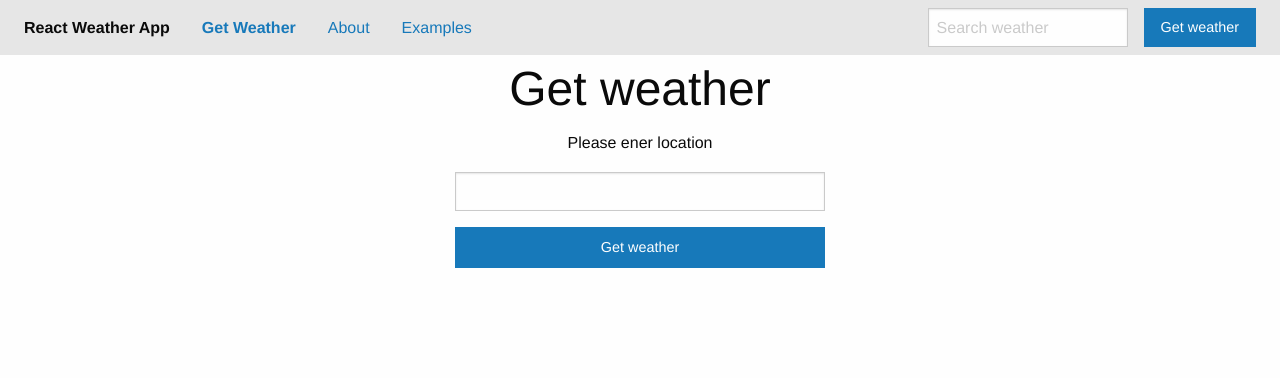
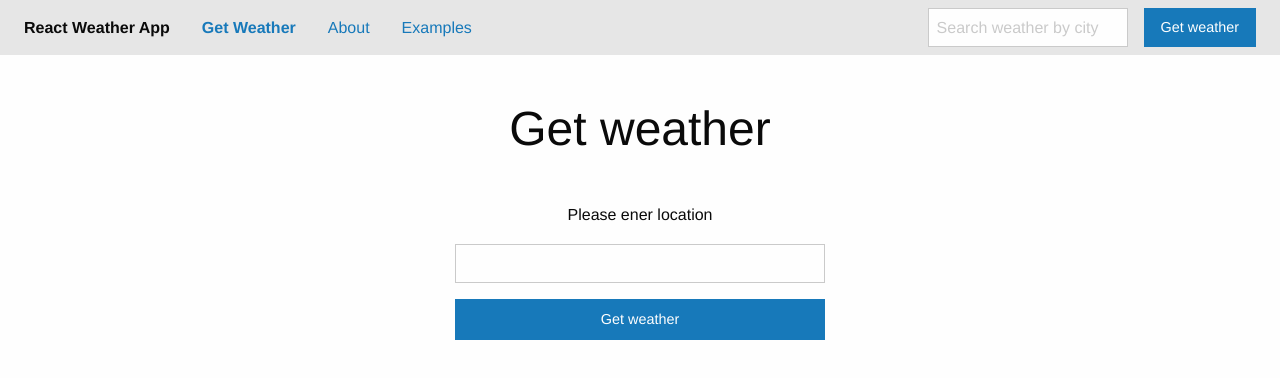
Before and after one commit to qstyler/reactweather, a React app: page / in a window 1280 px wide. Shown: the top 378 px of the page. Built offline with nearby package versions, Linux system fonts and the light colour scheme.

Commit message:
added styles

```diff
--- a/src/App.js
+++ b/src/App.js
@@ -4,6 +4,7 @@ import {
 } from 'react-router-dom';
 import Main from './components/Main';
 
+import './styles/App.css'
 
 export default _ => (
     <Router>
--- a/src/components/About.js
+++ b/src/components/About.js
@@ -2,7 +2,7 @@ import React from 'react';
 
 export default (props) => (
     <div>
-        <h3>About</h3>
+        <h3 className="page-title">About</h3>
         <p>welcome to about page</p>
     </div>
 );
--- a/src/components/Examples.js
+++ b/src/components/Examples.js
@@ -4,7 +4,7 @@ import { NavLink } from 'react-router-dom';
 export default (props) => (
 
     <div>
-        <h1 className="text-center">Examples</h1>
+        <h1 className="text-center page-title">Examples</h1>
         <p>Here are few examples</p>
         <ul>
             <li>
--- a/src/components/Nav.js
+++ b/src/components/Nav.js
@@ -37,7 +37,7 @@ class Nav extends Component {
                     <form onSubmit={this.onSearch}>
                         <ul className="menu">
                             <li>
-                                <input type="search" placeholder="Search weather" />
+                                <input type="search" placeholder="Search weather by city" />
                             </li>
                             <li>
                                 <input type="submit" className="button" value="Get weather" />
--- a/src/components/Weather.js
+++ b/src/components/Weather.js
@@ -2,7 +2,7 @@ import React, { Component } from 'react';
 import WeatherForm from './WeatherForm';
 import WeatherMessage from './WeatherMessage';
 import openWeatherMap from '../api/openWeatherMap';
-import ErrorModal from "./ErrorModal";
+import ErrorModal from './ErrorModal';
 
 class Weather extends Component {
 
@@ -60,7 +60,7 @@ class Weather extends Component {
 
         return (
             <div>
-                <h1 className="text-center">Get weather</h1>
+                <h1 className="text-center page-title">Get weather</h1>
                 {renderMessage()}
                 <WeatherForm onSearch={this.handleSearch} />
                 {this.renderError()}
--- a/src/components/WeatherForm.js
+++ b/src/components/WeatherForm.js
@@ -21,7 +21,7 @@ class WeatherForm extends Component {
         return (
             <form onSubmit={this.onFormSubmit}>
                 <p>
-                    <input type="text" ref="location" />
+                    <input type="search" ref="location" />
                 </p>
                 <p>
                     <button className="button expanded">Get weather</button>
--- /dev/null
+++ b/src/styles/App.css
@@ -0,0 +1,7 @@
+.page-title {
+    margin-top: 2.5rem;
+    margin-bottom: 2.5rem;
+}
+input[type="search"] {
+    box-shadow: none;
+}
```
